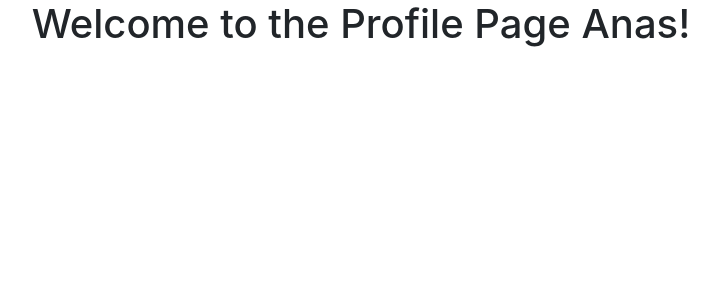
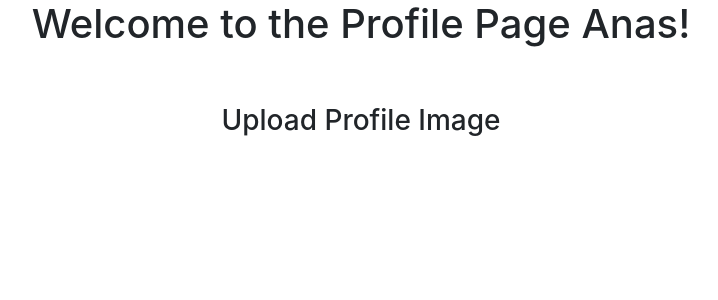
Before and after one commit to carlos-aliceio/ecomwebsite, a Django app: page /profile/ in a window 1280 px wide. Shown: the part 56-356 px from the top of the page, without its empty margins (279-997 px from the left). Run offline with Django 4.2, Linux system fonts and the light colour scheme; a user stored in the database is signed in; some libraries are stand-ins or nearby versions.

Commit message:
Created Profile Model (Please make migrations )

```diff
--- a/website/shop/admin.py
+++ b/website/shop/admin.py
@@ -1,7 +1,9 @@
 from django.contrib import admin
 from .models import Products
 from .models import Order
+from . models import Profile
 
 # Register your models here.
 admin.site.register(Order)
 admin.site.register(Products)
+admin.site.register(Profile)
--- a/website/shop/models.py
+++ b/website/shop/models.py
@@ -24,3 +24,7 @@ class Order(models.Model):
     state = models.CharField(max_length=200)
     zipcode = models.CharField(max_length=200)
     total = models.CharField(max_length=200)
+
+
+class Profile(models.Model):
+    image = models.CharField(max_length=800)
--- a/website/shop/templates/shop/profile.html
+++ b/website/shop/templates/shop/profile.html
@@ -53,6 +53,17 @@
 
 <div class="text-center">
 <h1>Welcome to the Profile Page {{user}}!</h1>
+
+<br/>
+<br/>
+
+<h3>Upload Profile Image</h3>
+
+<br/>
+<br/>
+
+<img src="{{profile.image}}"/>
+
 </div>
 
 {% else %}
--- a/website/shop/views.py
+++ b/website/shop/views.py
@@ -3,6 +3,8 @@ from .models import Products,Order
 from django.core.paginator import Paginator
 from django.contrib.auth.forms import UserCreationForm
 from django.contrib.auth.decorators import login_required
+from . models import Profile
+
 # Create your views here.
 
 def index(request):
@@ -57,5 +59,9 @@ def Register(request):
 
 
 @login_required(login_url="login")
-def Profile(request):
-    return render(request,"shop/profile.html")
+def ProfileImage(request):
+    profile = Profile.objects.all()
+    context = {
+        "profile": profile,
+    }
+    return render(request, "shop/profile.html", context)
--- a/website/website/urls.py
+++ b/website/website/urls.py
@@ -10,6 +10,6 @@ urlpatterns = [
     path('checkout/',views.checkout,name='checkout'),
     path("register/",views.Register,name="register"),
     path("login/",LoginView.as_view(template_name="shop/login.html"),name="login"),
-    path("profile/",views.Profile,name="profile"),
+    path("profile/",views.ProfileImage,name="profile"),
 
 ]
```
Also changed, not shown: website/db.sqlite3.
